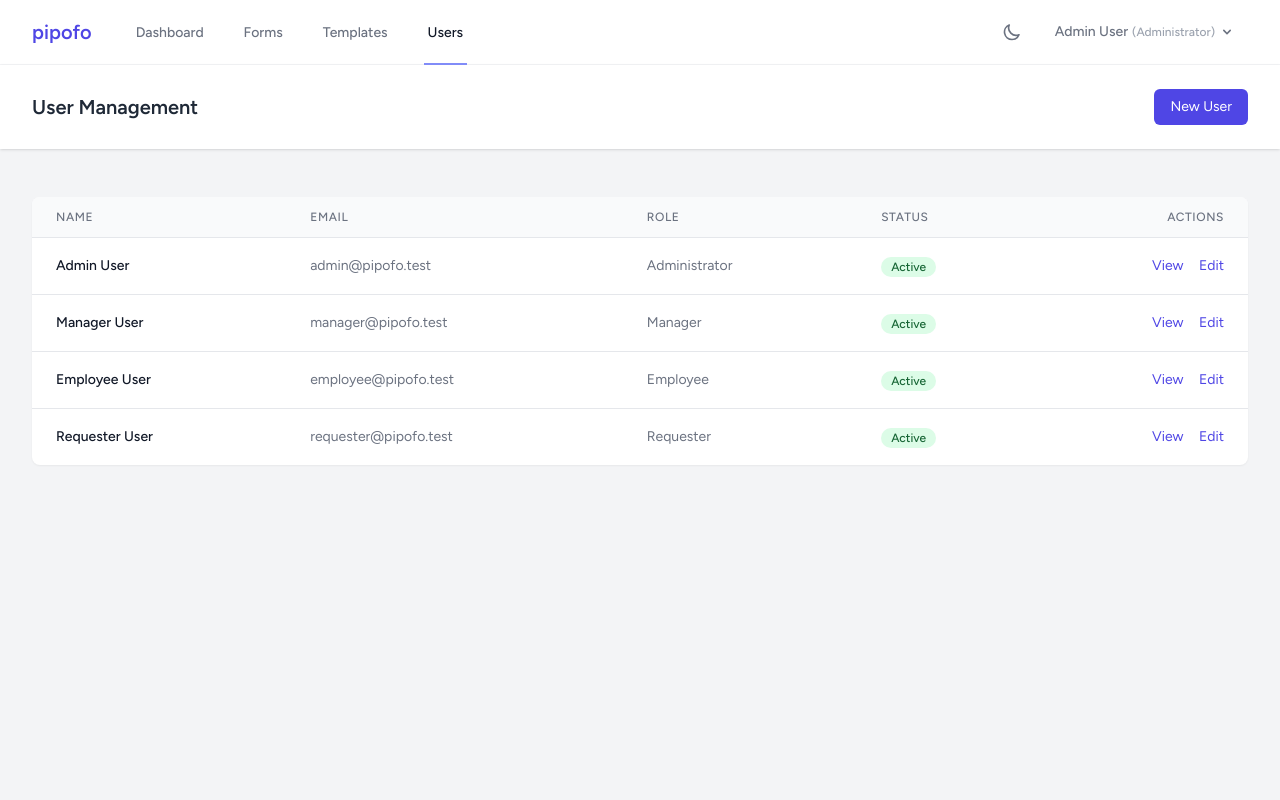
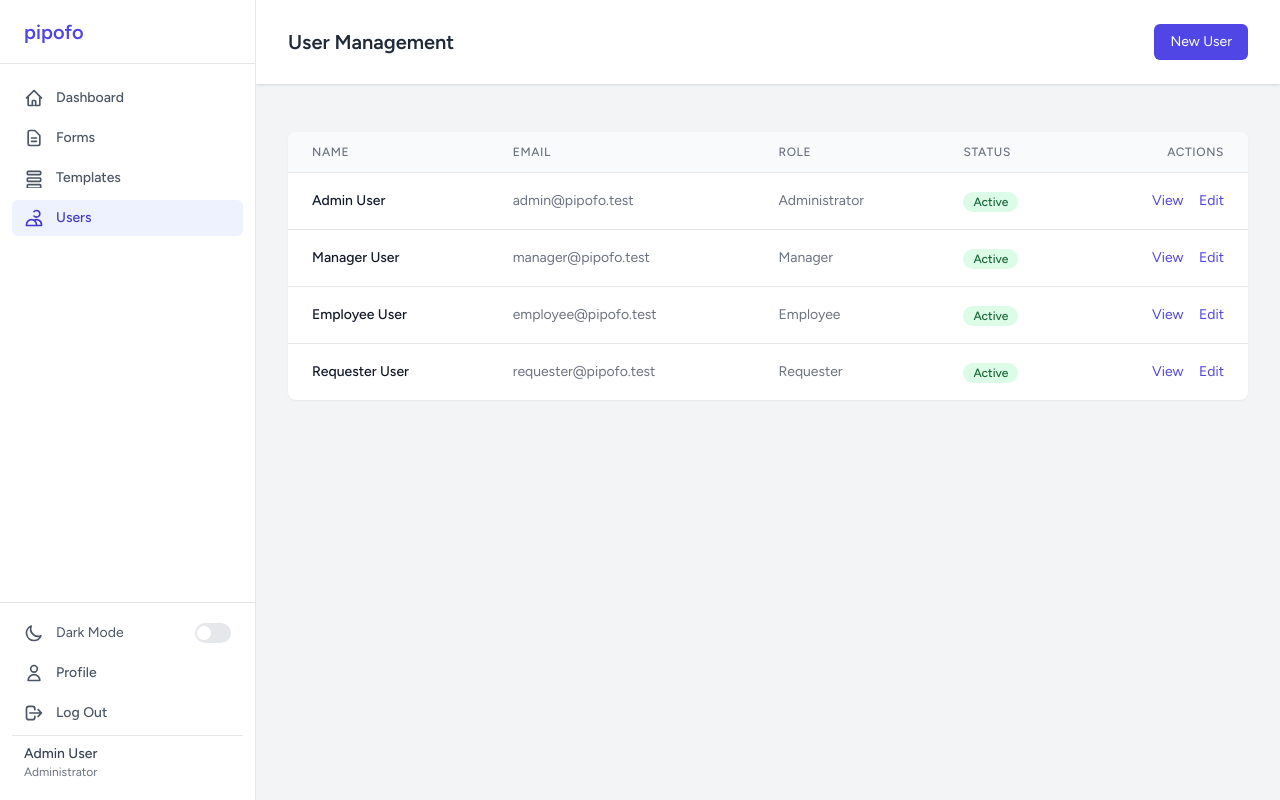
Before and after one commit to moritzgvt/pipofo, a Laravel app: page /users in a window 1280 px wide. Run offline with Laravel 12, Linux system fonts and the light colour scheme; a user stored in the database is signed in; data comes from the database, SQL or seed files in the repository; style sheets or scripts are compiled from the project's sources; some libraries are stand-ins or nearby versions.

Commit message:
Replace header navigation with sidebar navigation
- Convert horizontal header nav to fixed vertical sidebar
- Desktop: persistent 256px sidebar on the left with nav links, icons, dark mode toggle, profile/logout, and user info
- Mobile: hamburger button in top bar opens overlay sidebar with same navigation
- Update nav-link component styling for sidebar (rounded blocks instead of border-bottom)
- All 130 existing tests pass

Agent-Logs-Url: https://github.com/moritzgvt/pipofo/sessions/eed547dd-a08f-4f2e-90b8-c28fed1696ce

Co-authored-by: moritzgvt <39989672+moritzgvt@users.noreply.github.com>

```diff
--- a/resources/views/components/nav-link.blade.php
+++ b/resources/views/components/nav-link.blade.php
@@ -2,8 +2,8 @@
 
 @php
 $classes = ($active ?? false)
-            ? 'inline-flex items-center px-1 pt-1 border-b-2 border-indigo-400 dark:border-indigo-600 text-sm font-medium leading-5 text-gray-900 dark:text-gray-100 focus:outline-none focus:border-indigo-700 transition duration-150 ease-in-out'
-            : 'inline-flex items-center px-1 pt-1 border-b-2 border-transparent text-sm font-medium leading-5 text-gray-500 dark:text-gray-400 hover:text-gray-700 dark:hover:text-gray-300 hover:border-gray-300 dark:hover:border-gray-700 focus:outline-none focus:text-gray-700 dark:focus:text-gray-300 focus:border-gray-300 dark:focus:border-gray-700 transition duration-150 ease-in-out';
+            ? 'flex items-center px-3 py-2 rounded-md text-sm font-medium text-indigo-700 dark:text-indigo-300 bg-indigo-50 dark:bg-indigo-900/50 transition duration-150 ease-in-out'
+            : 'flex items-center px-3 py-2 rounded-md text-sm font-medium text-gray-600 dark:text-gray-400 hover:text-gray-900 dark:hover:text-gray-200 hover:bg-gray-100 dark:hover:bg-gray-700 transition duration-150 ease-in-out';
 @endphp
 
 <a {{ $attributes->merge(['class' => $classes]) }}>
--- a/resources/views/layouts/app.blade.php
+++ b/resources/views/layouts/app.blade.php
@@ -20,22 +20,41 @@
         @vite(['resources/css/app.css', 'resources/js/app.js'])
     </head>
     <body class="font-sans antialiased">
-        <div class="min-h-screen bg-gray-100 dark:bg-gray-900">
+        <div class="min-h-screen bg-gray-100 dark:bg-gray-900 flex">
             @include('layouts.navigation')
+
+            <!-- Main Content -->
+            <div class="flex-1 flex flex-col min-h-screen sm:ml-64">
+                <!-- Mobile top bar -->
+                <div class="sm:hidden flex items-center justify-between bg-white dark:bg-gray-800 border-b border-gray-200 dark:border-gray-700 px-4 h-14">
+                    <a href="{{ route('dashboard') }}" class="text-xl font-bold text-indigo-600 dark:text-indigo-400">
+                        pipofo
+                    </a>
+                    <button
+                        onclick="document.getElementById('sidebar-backdrop').classList.remove('hidden'); document.getElementById('mobile-sidebar').classList.remove('-translate-x-full');"
+                        class="p-2 rounded-md text-gray-500 dark:text-gray-400 hover:text-gray-700 dark:hover:text-gray-300 hover:bg-gray-100 dark:hover:bg-gray-700"
+                        aria-label="Open sidebar"
+                    >
+                        <svg class="h-6 w-6" stroke="currentColor" fill="none" viewBox="0 0 24 24">
+                            <path stroke-linecap="round" stroke-linejoin="round" stroke-width="2" d="M4 6h16M4 12h16M4 18h16" />
+                        </svg>
+                    </button>
+                </div>
 
                 <!-- Page Heading -->
                 @isset($header)
                     <header class="bg-white dark:bg-gray-800 shadow">
-                    <div class="max-w-7xl mx-auto py-6 px-4 sm:px-6 lg:px-8">
+                        <div class="py-6 px-4 sm:px-6 lg:px-8">
                             {{ $header }}
                         </div>
                     </header>
                 @endisset
 
                 <!-- Page Content -->
-            <main>
+                <main class="flex-1">
                     {{ $slot }}
                 </main>
             </div>
+        </div>
     </body>
 </html>
--- a/resources/views/layouts/navigation.blade.php
+++ b/resources/views/layouts/navigation.blade.php
@@ -1,102 +1,129 @@
-<nav x-data="{ open: false }" class="bg-white dark:bg-gray-800 border-b border-gray-100 dark:border-gray-700">
-    <div class="max-w-7xl mx-auto px-4 sm:px-6 lg:px-8">
-        <div class="flex justify-between h-16">
-            <div class="flex">
-                <div class="shrink-0 flex items-center">
+<!-- Desktop Sidebar -->
+<aside class="hidden sm:flex sm:flex-col sm:w-64 sm:fixed sm:inset-y-0 bg-white dark:bg-gray-800 border-r border-gray-200 dark:border-gray-700">
+    <!-- Logo -->
+    <div class="flex items-center h-16 px-6 border-b border-gray-200 dark:border-gray-700 shrink-0">
         <a href="{{ route('dashboard') }}" class="text-xl font-bold text-indigo-600 dark:text-indigo-400">
             pipofo
         </a>
     </div>
 
-                <div class="hidden space-x-8 sm:-my-px sm:ms-10 sm:flex">
+    <!-- Navigation Links -->
+    <nav class="flex-1 overflow-y-auto px-3 py-4 space-y-1">
         <x-nav-link :href="route('dashboard')" :active="request()->routeIs('dashboard')">
+            <svg class="shrink-0 h-5 w-5 me-3" xmlns="http://www.w3.org/2000/svg" fill="none" viewBox="0 0 24 24" stroke="currentColor" stroke-width="2"><path stroke-linecap="round" stroke-linejoin="round" d="M3 12l2-2m0 0l7-7 7 7M5 10v10a1 1 0 001 1h3m10-11l2 2m-2-2v10a1 1 0 01-1 1h-3m-4 0a1 1 0 01-1-1v-4a1 1 0 011-1h2a1 1 0 011 1v4a1 1 0 01-1 1" /></svg>
             {{ __('Dashboard') }}
         </x-nav-link>
 
         @if(auth()->user()->isRequester())
             <x-nav-link :href="route('requester.available-forms')" :active="request()->routeIs('requester.available-forms')">
+                <svg class="shrink-0 h-5 w-5 me-3" xmlns="http://www.w3.org/2000/svg" fill="none" viewBox="0 0 24 24" stroke="currentColor" stroke-width="2"><path stroke-linecap="round" stroke-linejoin="round" d="M9 12h6m-6 4h6m2 5H7a2 2 0 01-2-2V5a2 2 0 012-2h5.586a1 1 0 01.707.293l5.414 5.414a1 1 0 01.293.707V19a2 2 0 01-2 2z" /></svg>
                 {{ __('Available Forms') }}
             </x-nav-link>
             <x-nav-link :href="route('requester.my-forms')" :active="request()->routeIs('requester.my-forms')">
+                <svg class="shrink-0 h-5 w-5 me-3" xmlns="http://www.w3.org/2000/svg" fill="none" viewBox="0 0 24 24" stroke="currentColor" stroke-width="2"><path stroke-linecap="round" stroke-linejoin="round" d="M5 8h14M5 8a2 2 0 110-4h14a2 2 0 110 4M5 8v10a2 2 0 002 2h10a2 2 0 002-2V8" /></svg>
                 {{ __('My Forms') }}
             </x-nav-link>
             <x-nav-link :href="route('requester.pending-corrections')" :active="request()->routeIs('requester.pending-corrections')">
+                <svg class="shrink-0 h-5 w-5 me-3" xmlns="http://www.w3.org/2000/svg" fill="none" viewBox="0 0 24 24" stroke="currentColor" stroke-width="2"><path stroke-linecap="round" stroke-linejoin="round" d="M12 9v2m0 4h.01M21 12a9 9 0 11-18 0 9 9 0 0118 0z" /></svg>
                 {{ __('Pending Corrections') }}
             </x-nav-link>
         @endif
 
         @if(auth()->user()->isEmployee())
             <x-nav-link :href="route('employee.forms')" :active="request()->routeIs('employee.forms')">
+                <svg class="shrink-0 h-5 w-5 me-3" xmlns="http://www.w3.org/2000/svg" fill="none" viewBox="0 0 24 24" stroke="currentColor" stroke-width="2"><path stroke-linecap="round" stroke-linejoin="round" d="M9 12h6m-6 4h6m2 5H7a2 2 0 01-2-2V5a2 2 0 012-2h5.586a1 1 0 01.707.293l5.414 5.414a1 1 0 01.293.707V19a2 2 0 01-2 2z" /></svg>
                 {{ __('Forms') }}
             </x-nav-link>
             @if(auth()->user()->isManagerOrAdmin())
                 <x-nav-link :href="route('form-templates.index')" :active="request()->routeIs('form-templates.*')">
+                    <svg class="shrink-0 h-5 w-5 me-3" xmlns="http://www.w3.org/2000/svg" fill="none" viewBox="0 0 24 24" stroke="currentColor" stroke-width="2"><path stroke-linecap="round" stroke-linejoin="round" d="M4 5a1 1 0 011-1h14a1 1 0 011 1v2a1 1 0 01-1 1H5a1 1 0 01-1-1V5zm0 8a1 1 0 011-1h14a1 1 0 011 1v2a1 1 0 01-1 1H5a1 1 0 01-1-1v-2zm0 8a1 1 0 011-1h14a1 1 0 011 1v2a1 1 0 01-1 1H5a1 1 0 01-1-1v-2z" /></svg>
                     {{ __('Templates') }}
                 </x-nav-link>
                 <x-nav-link :href="route('users.index')" :active="request()->routeIs('users.*')">
+                    <svg class="shrink-0 h-5 w-5 me-3" xmlns="http://www.w3.org/2000/svg" fill="none" viewBox="0 0 24 24" stroke="currentColor" stroke-width="2"><path stroke-linecap="round" stroke-linejoin="round" d="M12 4.354a4 4 0 110 5.292M15 21H3v-1a6 6 0 0112 0v1zm0 0h6v-1a6 6 0 00-9-5.197" /></svg>
                     {{ __('Users') }}
                 </x-nav-link>
             @endif
         @endif
+    </nav>
+
+    <!-- User Section -->
+    <div class="border-t border-gray-200 dark:border-gray-700 p-3 space-y-1">
+        <!-- Dark Mode Toggle -->
+        <div
+            x-data="{ dark: localStorage.getItem('theme') === 'dark' || (!localStorage.getItem('theme') && window.matchMedia('(prefers-color-scheme: dark)').matches) }"
+            class="flex items-center justify-between px-3 py-2 rounded-md text-sm text-gray-600 dark:text-gray-400"
+        >
+            <span class="flex items-center">
+                <svg class="shrink-0 h-5 w-5 me-3" xmlns="http://www.w3.org/2000/svg" fill="none" viewBox="0 0 24 24" stroke="currentColor" stroke-width="2"><path stroke-linecap="round" stroke-linejoin="round" d="M20.354 15.354A9 9 0 018.646 3.646 9.005 9.005 0 0012 21a9.005 9.005 0 008.354-5.646z" /></svg>
+                {{ __('Dark Mode') }}
+            </span>
+            <button
+                @click="dark = !dark; document.documentElement.classList.toggle('dark'); localStorage.setItem('theme', dark ? 'dark' : 'light')"
+                :class="dark ? 'bg-indigo-600' : 'bg-gray-200'"
+                class="relative inline-flex h-5 w-9 items-center rounded-full transition-colors focus:outline-none"
+                role="switch"
+                :aria-checked="dark.toString()"
+                aria-label="Toggle dark mode"
+            >
+                <span
+                    :class="dark ? 'translate-x-5' : 'translate-x-0.5'"
+                    class="inline-block h-3.5 w-3.5 transform rounded-full bg-white transition-transform"
+                ></span>
+            </button>
+        </div>
+
+        <!-- Profile Link -->
+        <a href="{{ route('profile.edit') }}" class="flex items-center px-3 py-2 rounded-md text-sm font-medium text-gray-600 dark:text-gray-400 hover:text-gray-900 dark:hover:text-gray-200 hover:bg-gray-100 dark:hover:bg-gray-700 transition duration-150 ease-in-out">
+            <svg class="shrink-0 h-5 w-5 me-3" xmlns="http://www.w3.org/2000/svg" fill="none" viewBox="0 0 24 24" stroke="currentColor" stroke-width="2"><path stroke-linecap="round" stroke-linejoin="round" d="M16 7a4 4 0 11-8 0 4 4 0 018 0zM12 14a7 7 0 00-7 7h14a7 7 0 00-7-7z" /></svg>
+            {{ __('Profile') }}
+        </a>
+
+        <!-- Logout -->
+        <form method="POST" action="{{ route('logout') }}">
+            @csrf
+            <a href="{{ route('logout') }}" onclick="event.preventDefault(); this.closest('form').submit();" class="flex items-center px-3 py-2 rounded-md text-sm font-medium text-gray-600 dark:text-gray-400 hover:text-gray-900 dark:hover:text-gray-200 hover:bg-gray-100 dark:hover:bg-gray-700 transition duration-150 ease-in-out">
+                <svg class="shrink-0 h-5 w-5 me-3" xmlns="http://www.w3.org/2000/svg" fill="none" viewBox="0 0 24 24" stroke="currentColor" stroke-width="2"><path stroke-linecap="round" stroke-linejoin="round" d="M17 16l4-4m0 0l-4-4m4 4H7m6 4v1a3 3 0 01-3 3H6a3 3 0 01-3-3V7a3 3 0 013-3h4a3 3 0 013 3v1" /></svg>
+                {{ __('Log Out') }}
+            </a>
+        </form>
+
+        <!-- User Info -->
+        <div class="px-3 py-2 mt-2 border-t border-gray-200 dark:border-gray-700">
+            <div class="text-sm font-medium text-gray-700 dark:text-gray-300 truncate">{{ Auth::user()->name }}</div>
+            <div class="text-xs text-gray-500 dark:text-gray-400 truncate">{{ Auth::user()->role_label }}</div>
         </div>
     </div>
+</aside>
 
-            <div class="hidden sm:flex sm:items-center sm:ms-6">
-                <!-- Dark Mode Toggle -->
+<!-- Mobile Sidebar Overlay -->
+<div id="sidebar-backdrop" class="sm:hidden hidden fixed inset-0 z-40">
+    <!-- Backdrop -->
+    <div
+        class="fixed inset-0 bg-gray-600/75"
+        onclick="document.getElementById('sidebar-backdrop').classList.add('hidden'); document.getElementById('mobile-sidebar').classList.add('-translate-x-full');"
+    ></div>
+
+    <!-- Mobile Sidebar -->
+    <aside id="mobile-sidebar" class="fixed inset-y-0 left-0 w-64 bg-white dark:bg-gray-800 transform -translate-x-full transition-transform duration-300 ease-in-out z-50 flex flex-col">
+        <!-- Logo & Close -->
+        <div class="flex items-center justify-between h-14 px-4 border-b border-gray-200 dark:border-gray-700 shrink-0">
+            <a href="{{ route('dashboard') }}" class="text-xl font-bold text-indigo-600 dark:text-indigo-400">
+                pipofo
+            </a>
             <button
-                    x-data="{ dark: localStorage.getItem('theme') === 'dark' || (!localStorage.getItem('theme') && window.matchMedia('(prefers-color-scheme: dark)').matches) }"
-                    @click="dark = !dark; document.documentElement.classList.toggle('dark'); localStorage.setItem('theme', dark ? 'dark' : 'light')"
-                    class="me-3 p-2 rounded-md text-gray-500 dark:text-gray-400 hover:text-gray-700 dark:hover:text-gray-300 hover:bg-gray-100 dark:hover:bg-gray-700 focus:outline-none transition ease-in-out duration-150"
-                    aria-label="Toggle dark mode"
+                onclick="document.getElementById('sidebar-backdrop').classList.add('hidden'); document.getElementById('mobile-sidebar').classList.add('-translate-x-full');"
+                class="p-2 rounded-md text-gray-500 dark:text-gray-400 hover:text-gray-700 dark:hover:text-gray-300"
+                aria-label="Close sidebar"
             >
-                    <!-- Sun icon (shown in dark mode) -->
-                    <svg x-show="dark" xmlns="http://www.w3.org/2000/svg" class="h-5 w-5" fill="none" viewBox="0 0 24 24" stroke="currentColor" stroke-width="2">
-                        <path stroke-linecap="round" stroke-linejoin="round" d="M12 3v1m0 16v1m8.66-13.66l-.71.71M4.05 19.95l-.71.71M21 12h-1M4 12H3m16.66 7.66l-.71-.71M4.05 4.05l-.71-.71M16 12a4 4 0 11-8 0 4 4 0 018 0z" />
-                    </svg>
-                    <!-- Moon icon (shown in light mode) -->
-                    <svg x-show="!dark" xmlns="http://www.w3.org/2000/svg" class="h-5 w-5" fill="none" viewBox="0 0 24 24" stroke="currentColor" stroke-width="2">
-                        <path stroke-linecap="round" stroke-linejoin="round" d="M20.354 15.354A9 9 0 018.646 3.646 9.005 9.005 0 0012 21a9.005 9.005 0 008.354-5.646z" />
-                    </svg>
-                </button>
-
-                <x-dropdown align="right" width="48">
-                    <x-slot name="trigger">
-                        <button class="inline-flex items-center px-3 py-2 border border-transparent text-sm leading-4 font-medium rounded-md text-gray-500 dark:text-gray-400 bg-white dark:bg-gray-800 hover:text-gray-700 dark:hover:text-gray-300 focus:outline-none transition ease-in-out duration-150">
-                            <div>{{ Auth::user()->name }}</div>
-                            <span class="ms-1 text-xs text-gray-400">({{ Auth::user()->role_label }})</span>
-                            <div class="ms-1">
-                                <svg class="fill-current h-4 w-4" xmlns="http://www.w3.org/2000/svg" viewBox="0 0 20 20">
-                                    <path fill-rule="evenodd" d="M5.293 7.293a1 1 0 011.414 0L10 10.586l3.293-3.293a1 1 0 111.414 1.414l-4 4a1 1 0 01-1.414 0l-4-4a1 1 0 010-1.414z" clip-rule="evenodd" />
-                                </svg>
-                            </div>
-                        </button>
-                    </x-slot>
-                    <x-slot name="content">
-                        <x-dropdown-link :href="route('profile.edit')">{{ __('Profile') }}</x-dropdown-link>
-                        <form method="POST" action="{{ route('logout') }}">
-                            @csrf
-                            <x-dropdown-link :href="route('logout')" onclick="event.preventDefault(); this.closest('form').submit();">
-                                {{ __('Log Out') }}
-                            </x-dropdown-link>
-                        </form>
-                    </x-slot>
-                </x-dropdown>
-            </div>
-
-            <div class="-me-2 flex items-center sm:hidden">
-                <button @click="open = ! open" class="inline-flex items-center justify-center p-2 rounded-md text-gray-400 dark:text-gray-500 hover:text-gray-500 dark:hover:text-gray-400 hover:bg-gray-100 dark:hover:bg-gray-900 focus:outline-none focus:bg-gray-100 dark:focus:bg-gray-900 focus:text-gray-500 dark:focus:text-gray-400 transition duration-150 ease-in-out" aria-label="Toggle navigation">
                 <svg class="h-6 w-6" stroke="currentColor" fill="none" viewBox="0 0 24 24">
-                        <path :class="{'hidden': open, 'inline-flex': ! open }" class="inline-flex" stroke-linecap="round" stroke-linejoin="round" stroke-width="2" d="M4 6h16M4 12h16M4 18h16" />
-                        <path :class="{'hidden': ! open, 'inline-flex': open }" class="hidden" stroke-linecap="round" stroke-linejoin="round" stroke-width="2" d="M6 18L18 6M6 6l12 12" />
+                    <path stroke-linecap="round" stroke-linejoin="round" stroke-width="2" d="M6 18L18 6M6 6l12 12" />
                 </svg>
             </button>
         </div>
-        </div>
-    </div>
 
-    <!-- Responsive Navigation -->
-    <div :class="{'block': open, 'hidden': ! open}" class="hidden sm:hidden">
-        <div class="pt-2 pb-3 space-y-1">
+        <!-- Navigation Links -->
+        <nav class="flex-1 overflow-y-auto px-3 py-4 space-y-1">
             <x-responsive-nav-link :href="route('dashboard')" :active="request()->routeIs('dashboard')">
                 {{ __('Dashboard') }}
             </x-responsive-nav-link>
@@ -114,17 +141,11 @@
                     <x-responsive-nav-link :href="route('users.index')" :active="request()->routeIs('users.*')">{{ __('Users') }}</x-responsive-nav-link>
                 @endif
             @endif
-        </div>
+        </nav>
 
-        <div class="pt-4 pb-1 border-t border-gray-200 dark:border-gray-600">
-            <div class="px-4">
-                <div class="font-medium text-base text-gray-800 dark:text-gray-200">{{ Auth::user()->name }}</div>
-                <div class="font-medium text-sm text-gray-500">{{ Auth::user()->email }}</div>
-            </div>
-            <div class="mt-3 space-y-1">
-                <x-responsive-nav-link :href="route('profile.edit')">{{ __('Profile') }}</x-responsive-nav-link>
-
-                <!-- Dark Mode Toggle (Mobile) -->
+        <!-- User Section -->
+        <div class="border-t border-gray-200 dark:border-gray-700 p-3 space-y-1">
+            <!-- Dark Mode Toggle -->
             <div
                 x-data="{ dark: localStorage.getItem('theme') === 'dark' || (!localStorage.getItem('theme') && window.matchMedia('(prefers-color-scheme: dark)').matches) }"
                 class="flex items-center justify-between px-4 py-2"
@@ -145,11 +166,16 @@
                 </button>
             </div>
 
+            <x-responsive-nav-link :href="route('profile.edit')">{{ __('Profile') }}</x-responsive-nav-link>
             <form method="POST" action="{{ route('logout') }}">
                 @csrf
                 <x-responsive-nav-link :href="route('logout')" onclick="event.preventDefault(); this.closest('form').submit();">{{ __('Log Out') }}</x-responsive-nav-link>
             </form>
+
+            <div class="px-4 py-2 mt-2 border-t border-gray-200 dark:border-gray-600">
+                <div class="font-medium text-base text-gray-800 dark:text-gray-200">{{ Auth::user()->name }}</div>
+                <div class="font-medium text-sm text-gray-500">{{ Auth::user()->email }}</div>
             </div>
         </div>
+    </aside>
 </div>
-</nav>
```
Lines whose indentation alone changed are shown as unchanged.
